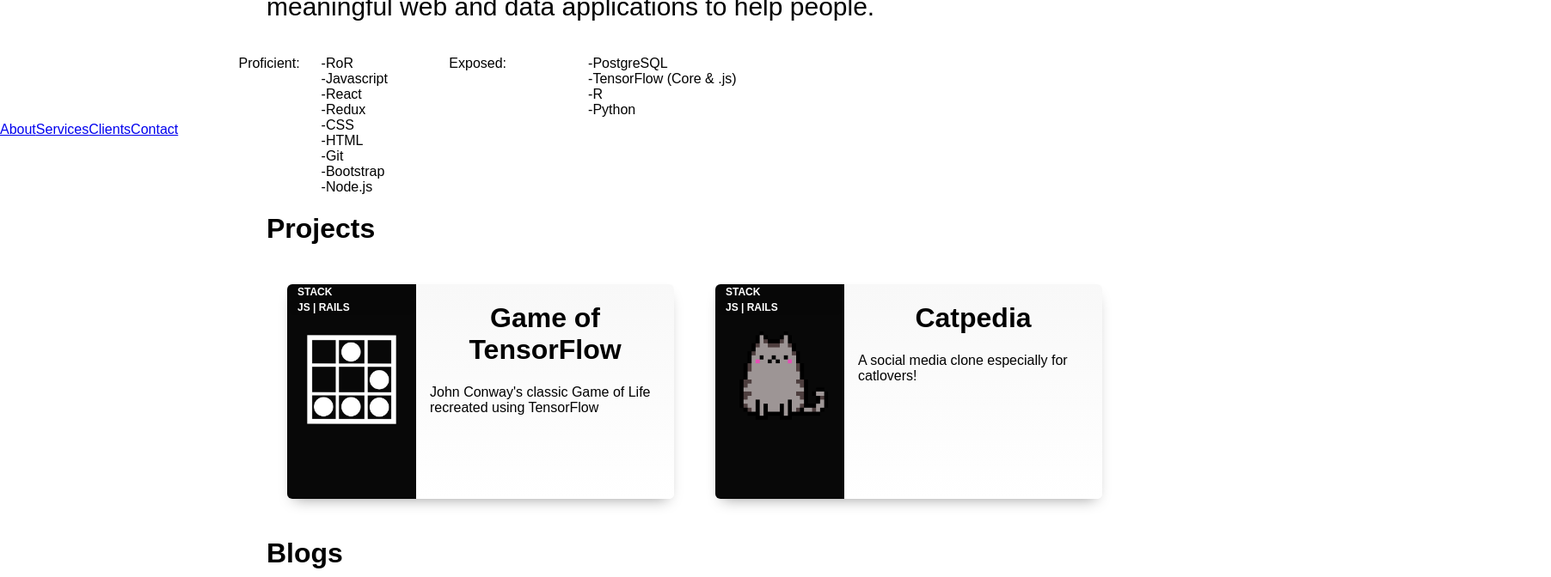
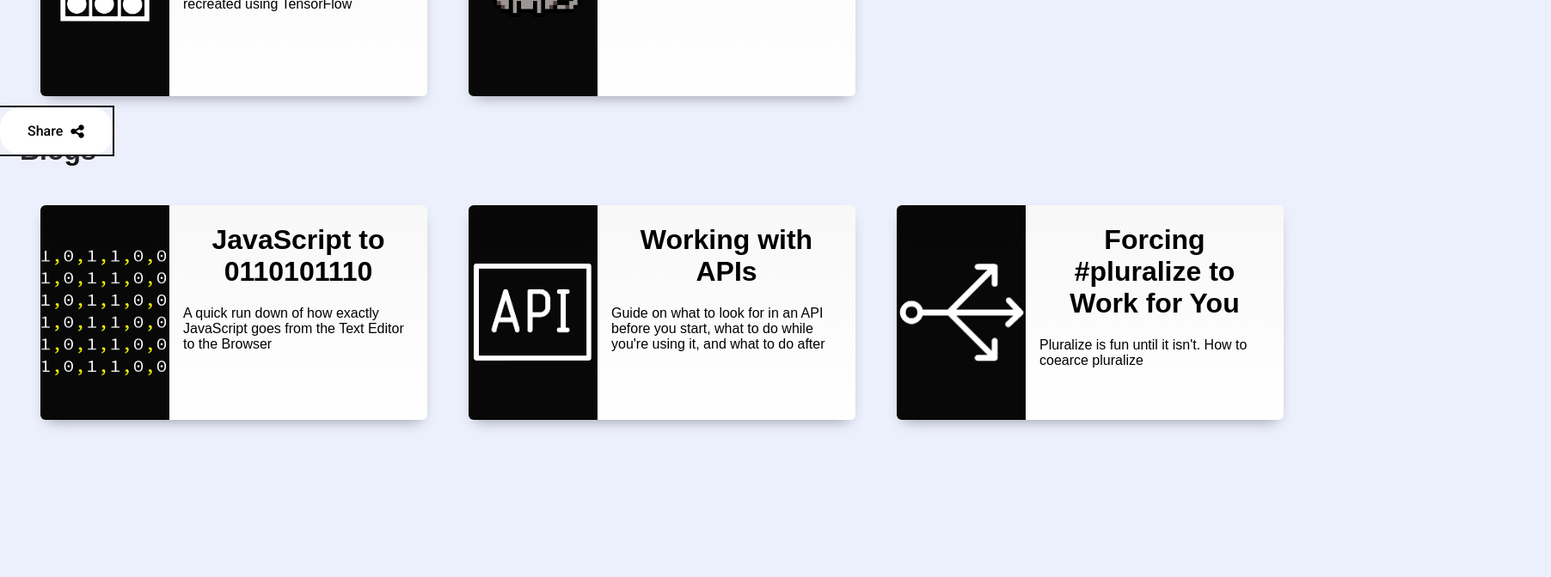
Before and after one commit to jakelozano94/portfolio, a React (Create React App) app: page / in a window 1280 px wide. Shown: the part 620-1292 px from the top of the page at 86% size, 1804 px wide, since content can reach past the window. After the commit the page ends 1133 px from the top, so only its background shows below. Built offline with nearby package versions, Linux system fonts and the light colour scheme.

Commit message:
got css and socials working together, fixed sass version error

```diff
--- a/package.json
+++ b/package.json
@@ -6,6 +6,7 @@
     "@testing-library/jest-dom": "^5.11.4",
     "@testing-library/react": "^11.1.0",
     "@testing-library/user-event": "^12.1.10",
+    "node-sass": "^4.14.1",
     "react": "^17.0.1",
     "react-dom": "^17.0.1",
     "react-scripts": "4.0.0",
--- a/src/App.js
+++ b/src/App.js
@@ -1,8 +1,10 @@
 import './App.css';
+import './App.scss'
 import Skills from './Components/Skills.js'
 import Projects from './Components/Projects'
 import Blogs from './Components/Blogs'
 import Social from './Components/Social'
+
 
 const aboutMe = "Full Stack Software Engineer with BS in Cellular and Molecular Biology and 6 years of high end kitchen experience, including at Eleven Madison Park (San Pelligrino’s Best Restaurant in the World). Thrive in environments that are high pressure, reward independence, and have high quality craftsmanship.  Goal oriented and driven to master large scale problems by breaking them into digestible chunks, implementing the plan, and then triaging and solving emerging problems. Passionate about working independently and with a team to manipulate and use data in unintuitive ways to solve real world problems and create meaningful web and data applications to help people."
 
@@ -15,12 +17,6 @@ function App() {
               <img src="https://i.imgur.com/zglnxly.png"/>
             </div>
             <h1 id="sidebar_name"> Jake Lozano</h1>
-        <div id="links">
-          <a href="#">About</a>
-          <a href="#">Services</a>
-          <a href="#">Clients</a>
-          <a href="#">Contact</a>
-        </div>
       </div>
       <div className="content">
         <div className="header">
@@ -34,6 +30,7 @@ function App() {
           <Projects/>
           <Blogs/>
       </div>
+      <Social/>
 
     </>
   );
```
Also changed, not shown: 1 other file (tests, documents, lock files or other folders).
